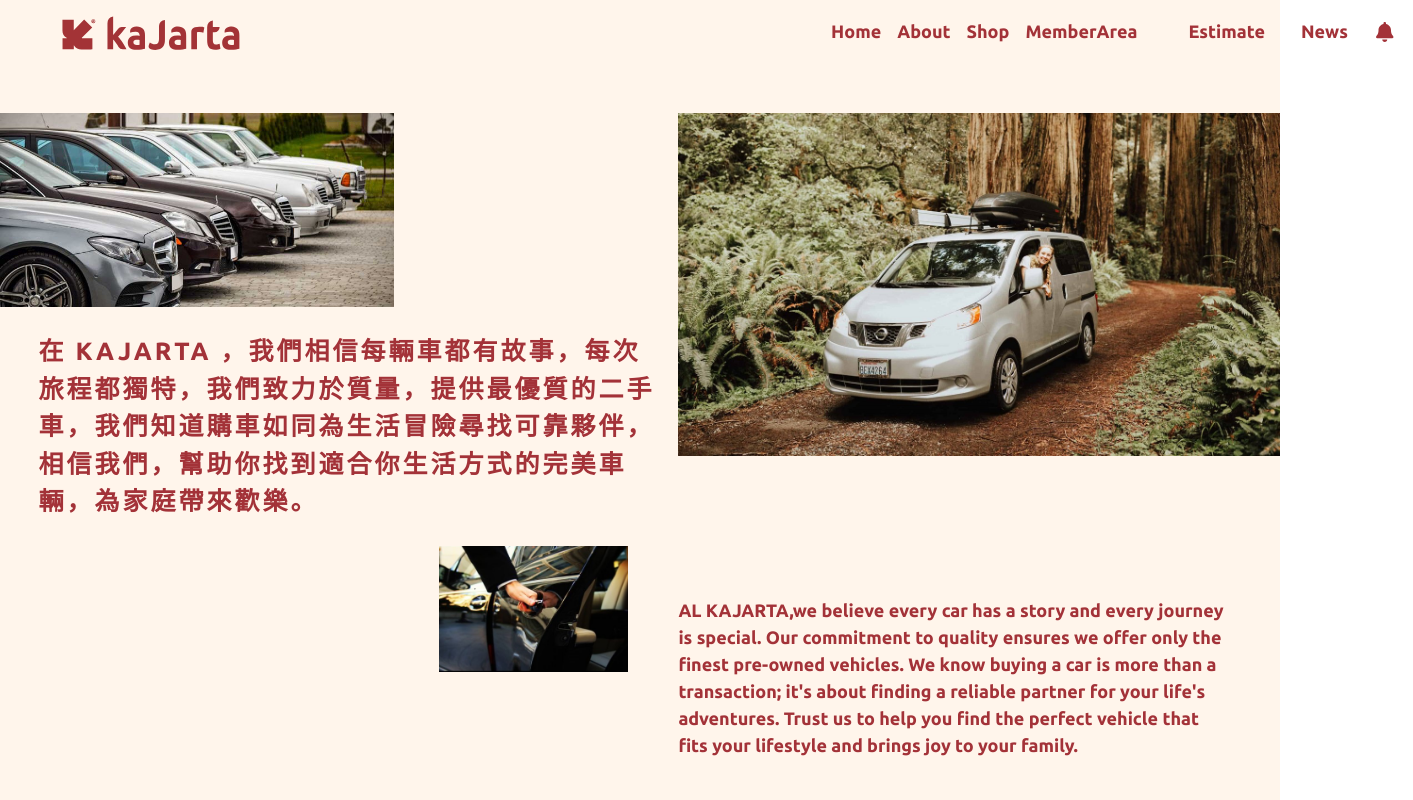
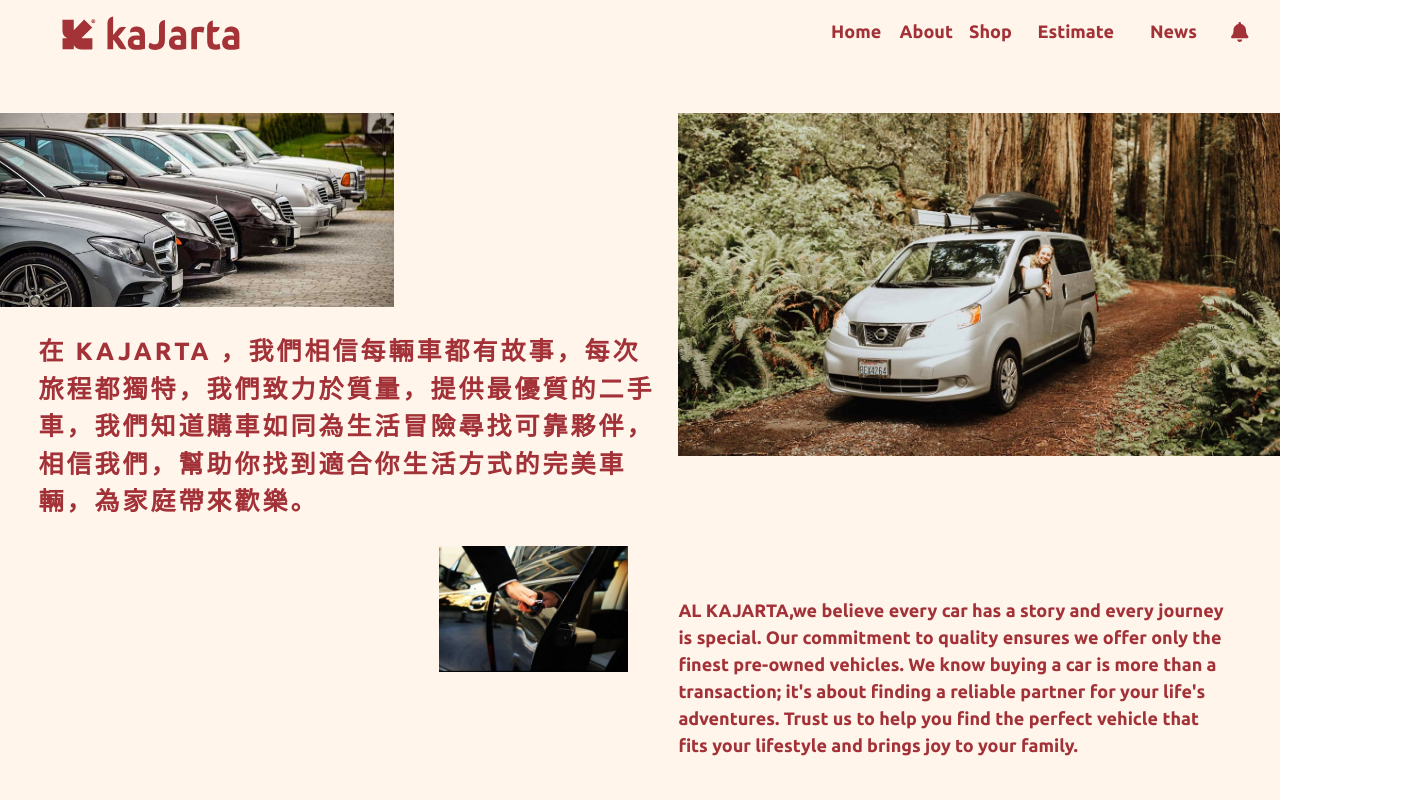
Before and after one commit to stanley1210/vue_frontstage-main, a Vue app: page /pages/about in a window 1280 px wide. Shown: the top 800 px of the page, 1413 px wide, since content can reach past the window. Built offline with nearby package versions, Linux system fonts and the light colour scheme.

Commit message:
修改MEMBERAREA全縣顯示

```diff
--- a/src/views/Navigation.vue
+++ b/src/views/Navigation.vue
@@ -19,7 +19,7 @@
           <li class="nav-item col">
             <RouterLink class="nav-link navbtm" :to="{ name: 'pages-shop-home-link' }">Shop</RouterLink>
           </li>
-          <li class="nav-item col">
+          <li class="nav-item col" v-if="customerInfo.accountType == 1 || customerInfo.accountType == 2">
             <RouterLink class="nav-link navbtm" :to="{ name: 'pages-shop-memberArea-link' }"
               style="margin-right: 35px;">MemberArea</RouterLink>
           </li>
```
